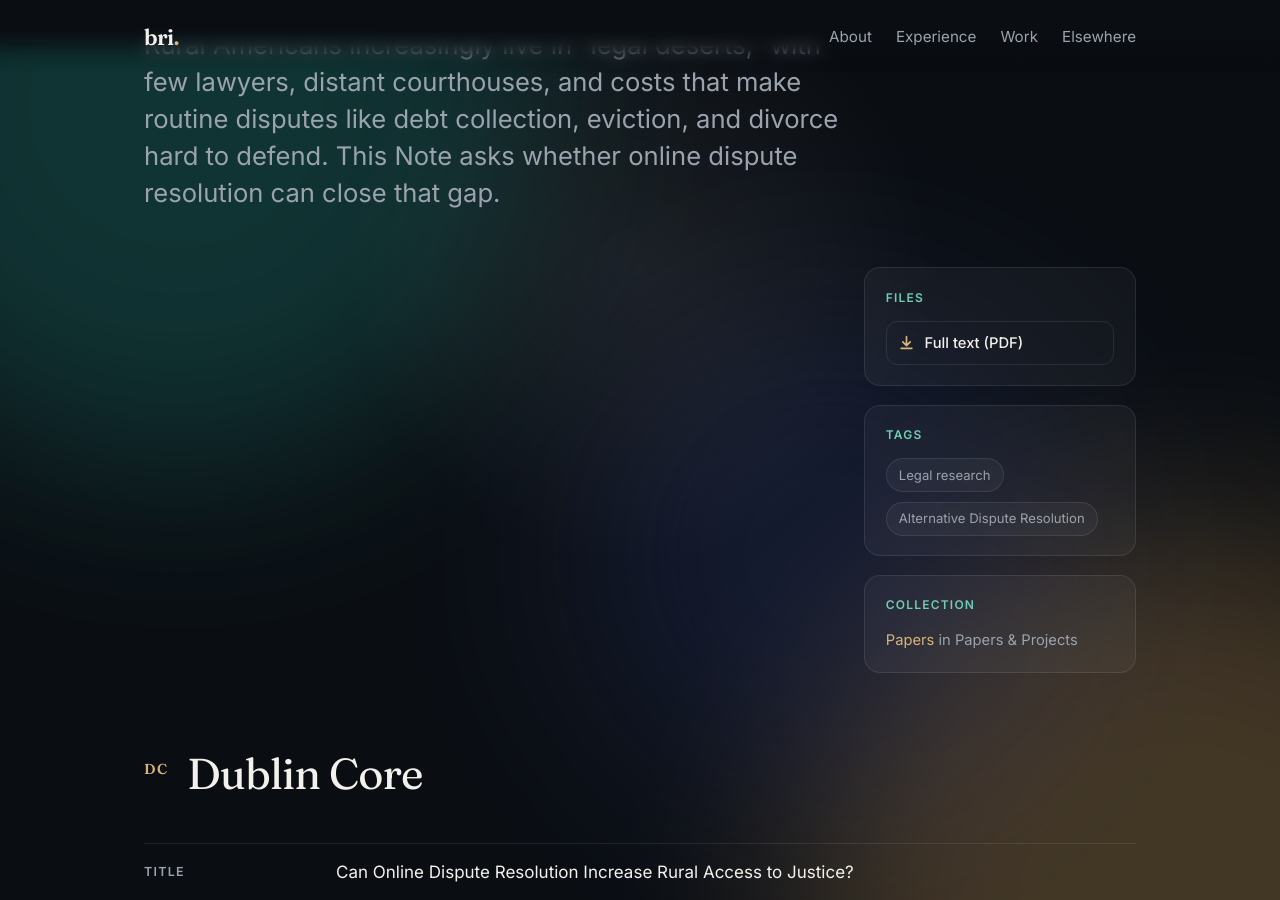
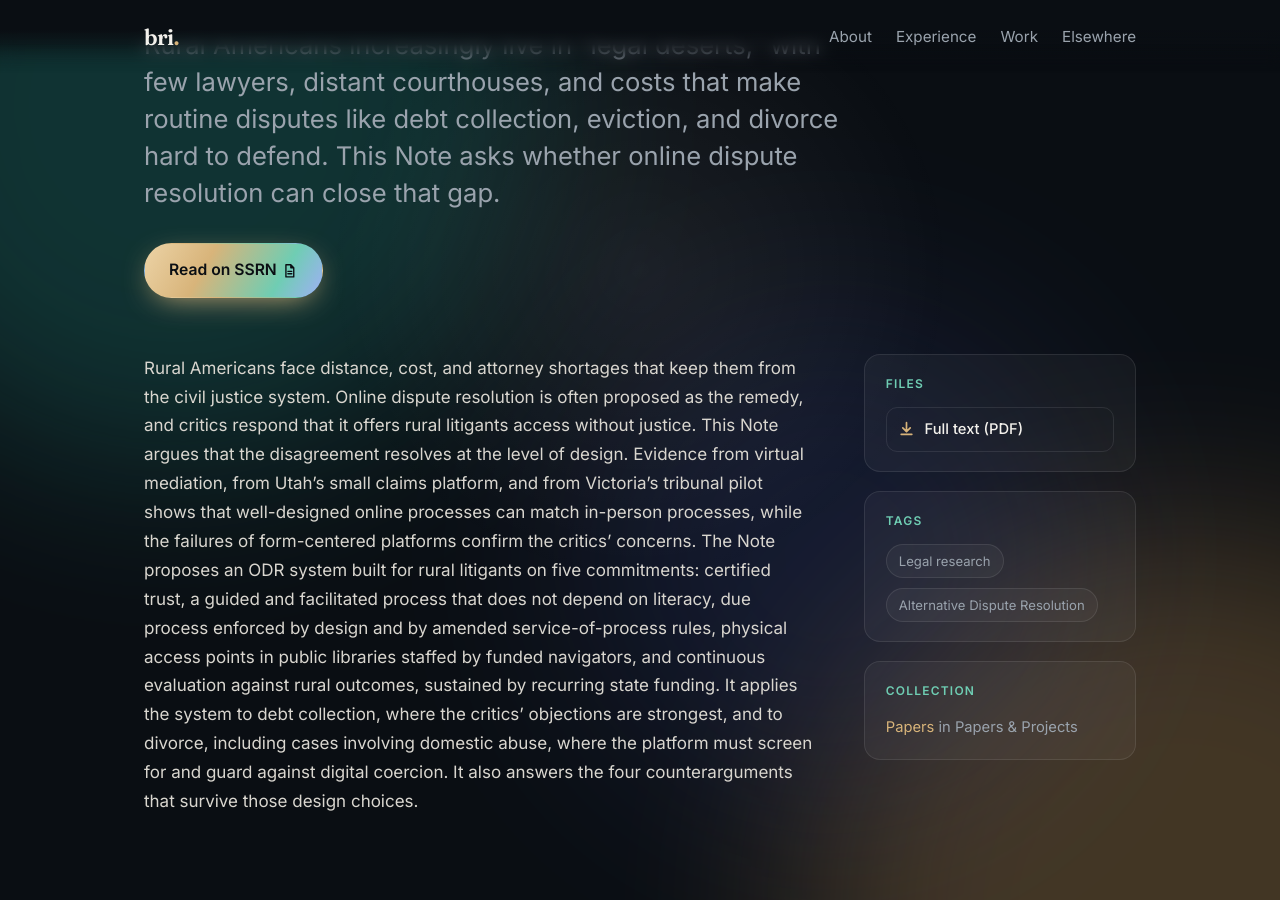
Before and after one commit to briannarimm/briannarimm.github.io, a Jekyll site: the page built from _items/can-online-dispute-resolution-increase-rural-access-to-justi.md, in a window 1280 px wide and 900 px high, scrolled down 447 px. Built offline with Jekyll 4.4.1, drawn with Linux system fonts in a browser that asks for light colours.

Commit message:
Update item: Can Online Dispute Resolution Increase Rural Access to Justice?

```diff
--- a/_items/can-online-dispute-resolution-increase-rural-access-to-justi.md
+++ b/_items/can-online-dispute-resolution-increase-rural-access-to-justi.md
@@ -7,6 +7,9 @@ description: "Rural Americans increasingly live in “legal deserts,” with few
 display_tag: "Law Review Article"
 ai_assisted: false
 keywords: ["Legal research", "Alternative Dispute Resolution"]
+links:
+  - kind: ssrn
+    url: "https://papers.ssrn.com/sol3/papers.cfm?abstract_id=7657858"
 attachments:
   - label: "Full text (PDF)"
     file: /assets/items/can-online-dispute-resolution-increase-rural-access-to-justi/files/odr-rural-access-final.pdf
@@ -19,3 +22,5 @@ dc:
   language: ["en"]
   rights: ["CC BY 4.0"]
 ---
+
+Rural Americans face distance, cost, and attorney shortages that keep them from the civil justice system. Online dispute resolution is often proposed as the remedy, and critics respond that it offers rural litigants access without justice. This Note argues that the disagreement resolves at the level of design. Evidence from virtual mediation, from Utah's small claims platform, and from Victoria's tribunal pilot shows that well-designed online processes can match in-person processes, while the failures of form-centered platforms confirm the critics' concerns. The Note proposes an ODR system built for rural litigants on five commitments: certified trust, a guided and facilitated process that does not depend on literacy, due process enforced by design and by amended service-of-process rules, physical access points in public libraries staffed by funded navigators, and continuous evaluation against rural outcomes, sustained by recurring state funding. It applies the system to debt collection, where the critics' objections are strongest, and to divorce, including cases involving domestic abuse, where the platform must screen for and guard against digital coercion. It also answers the four counterarguments that survive those design choices.
```
